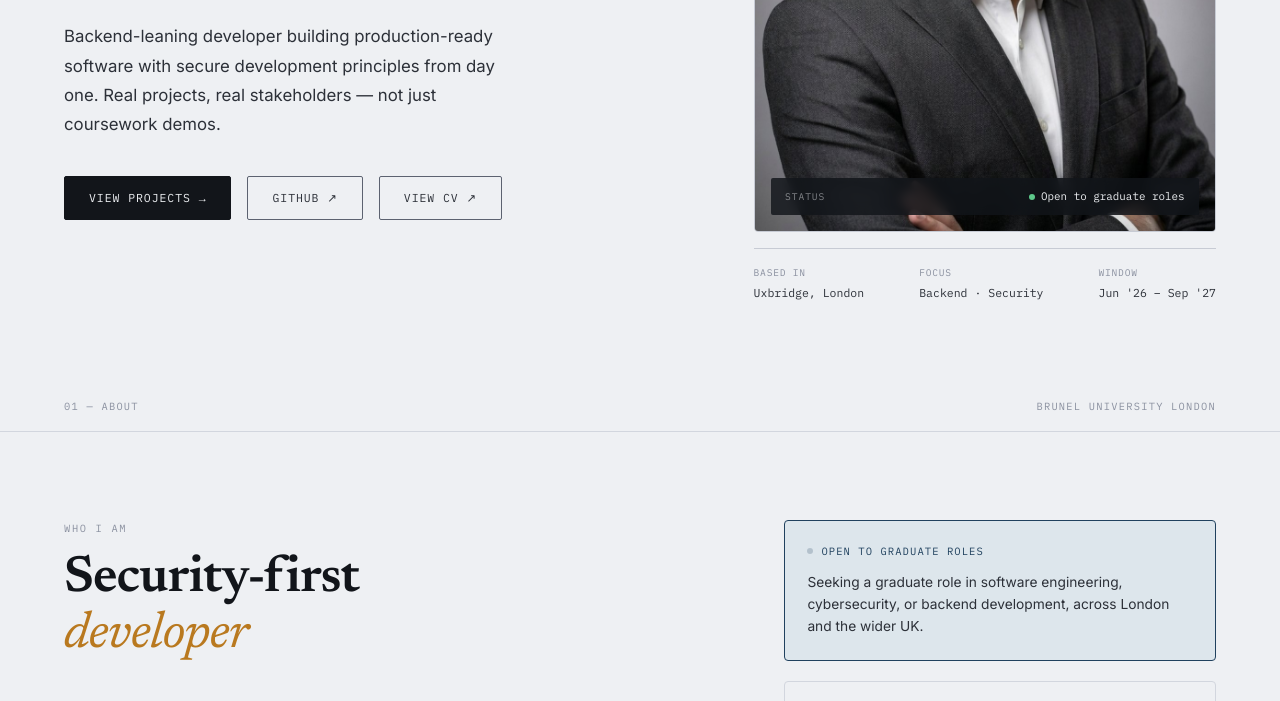
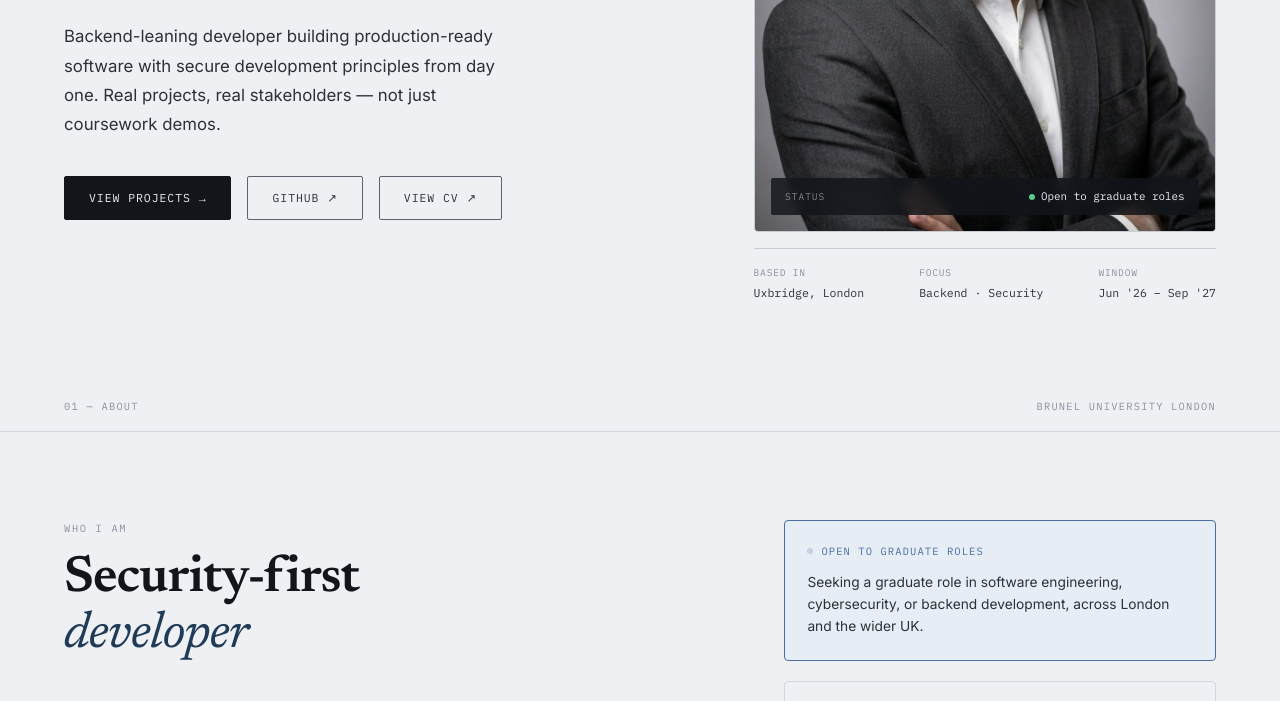
Before and after one commit to HamzaAltaf-799/HamzaAltaf-799.github.io, a plain HTML site: page index.html in a window 1280 px wide. Shown: the part 482-1183 px from the top of the page. Drawn offline with Linux system fonts and the light colour scheme.

Commit message:
Update accent color variables in style.css

```diff
--- a/css/style.css
+++ b/css/style.css
@@ -4,8 +4,8 @@ html{scroll-behavior:smooth;font-size:16px}
   --ink:#12151a;--ink2:#2c3038;--ink3:#5c6270;--ink4:#8b91a0;
   --paper:#eef0f3;--paper2:#e2e5eb;--paper3:#d2d6de;
   --line:#c7cbd4;
-  --accent:#b9791f;--accent-soft:#f3e6d0;
-  --accent2:#20415e;--accent2-soft:#dde6ec;
+  --accent:#1F3B57;--accent-soft:#dbe4ec;
+  --accent2:#4A6FA0;--accent2-soft:#e7edf4;
   --mono:"IBM Plex Mono",monospace;--serif:"Newsreader",serif;--sans:"Inter",sans-serif;
   --gutter:clamp(1.5rem,5vw,5rem);
   --ease-spring:cubic-bezier(0.34,1.56,0.64,1);
```
